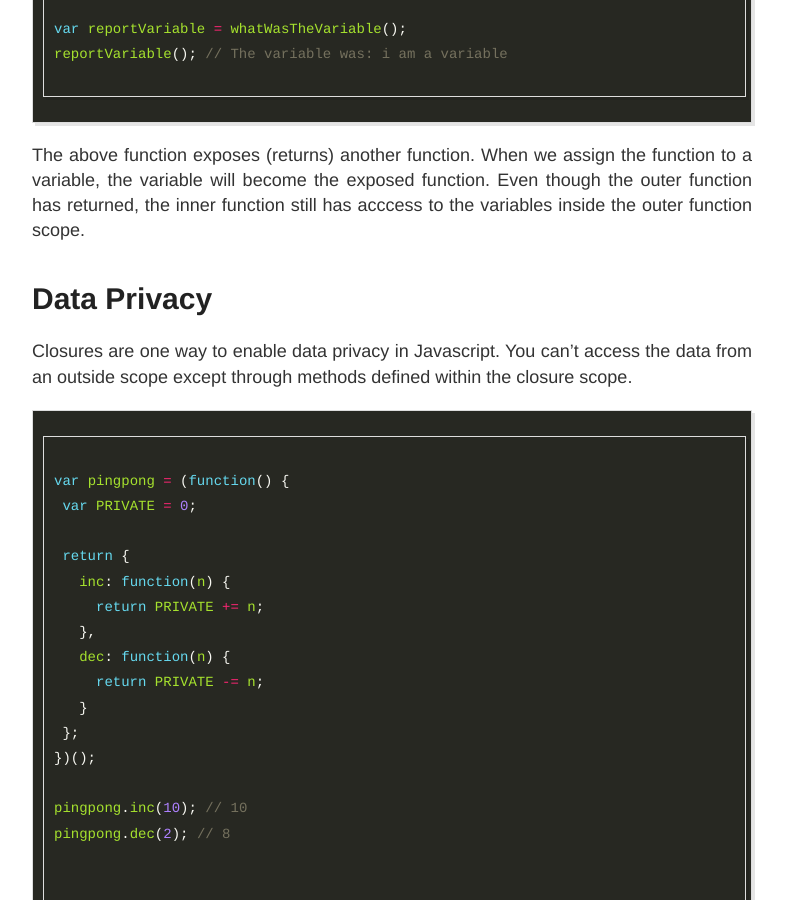
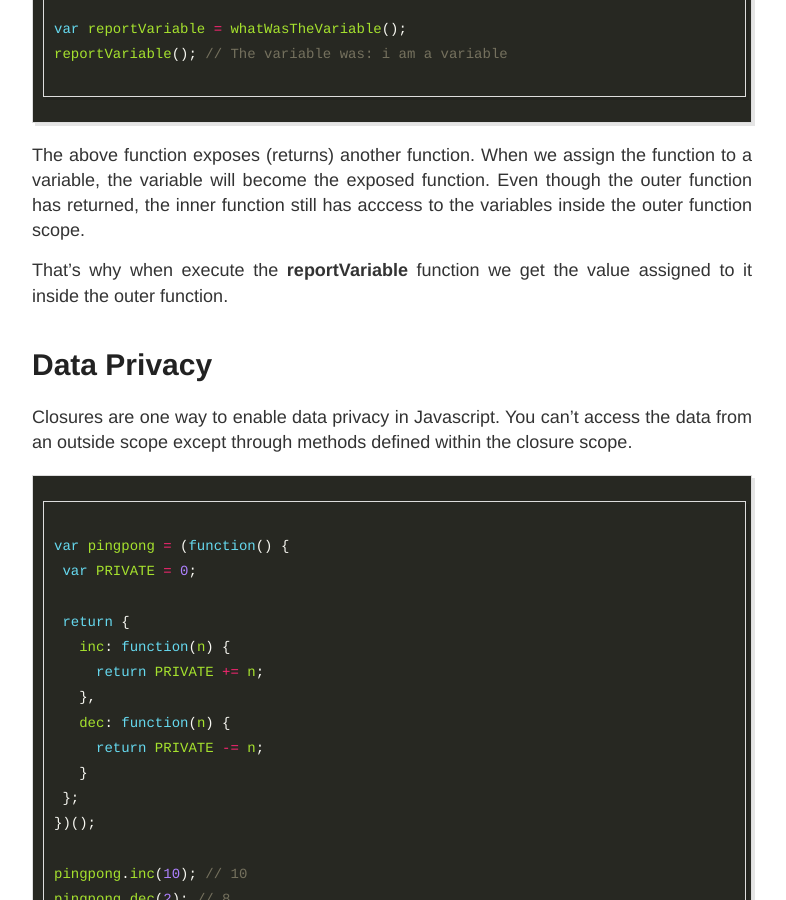
Before and after one commit to glundgren93/glundgren93.github.io, a Jekyll site: the page built from _posts/2016-7-4-Closures.md, in a window 1280 px wide and 900 px high, scrolled down 676 px. Shown: the whole window, without its empty margins (248-1034 px from the left). Built offline with Jekyll 4.4.1, drawn with Linux system fonts in a browser that asks for light colours; comment, search, counter and statistics services are not loaded.

Commit message:
closure post

```diff
--- a/_posts/2016-7-4-Closures.md
+++ b/_posts/2016-7-4-Closures.md
@@ -25,6 +25,8 @@ reportVariable(); // The variable was: i am a variable
 The above function exposes (returns) another function. When we assign the function to a variable, the variable will become the exposed function.
 Even though the outer function has returned, the inner function still has acccess to the variables inside the outer function scope.
 
+That's why when execute the **reportVariable** function we get the value assigned to it inside the outer function.
+
 # Data Privacy
 
 Closures are one way to enable data privacy in Javascript. You can't access the data from an outside scope except through methods defined within the closure scope.
```
